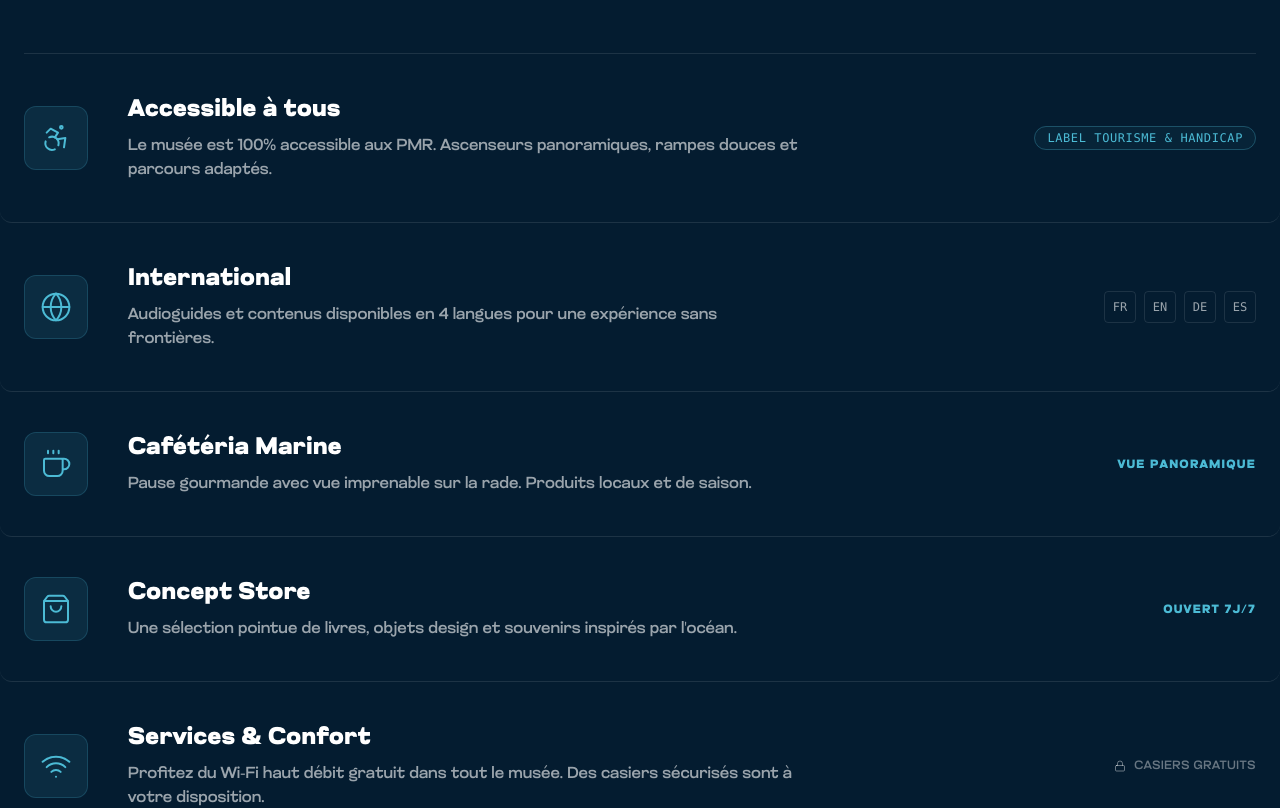
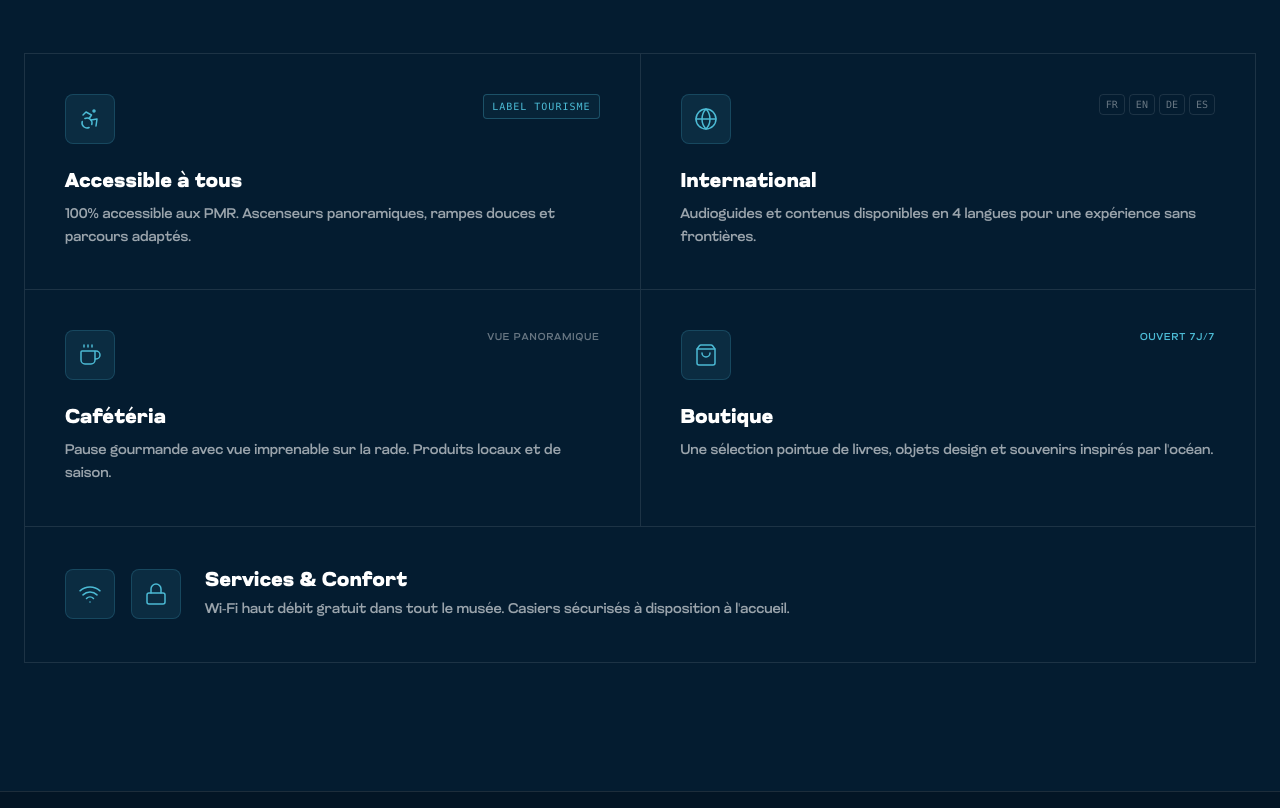
Before and after one commit to KillianGil/reaco-site-abysse, a Next.js app: page /informations in a window 1280 px wide. Shown: the part 2800-3608 px from the top of the page. Built offline with nearby package versions, Linux system fonts and the light colour scheme.

Commit message:
Ajustement design v11

```diff
--- a/src/app/informations/page.tsx
+++ b/src/app/informations/page.tsx
@@ -399,100 +399,88 @@ export default function InformationsPage() {
                     {/* Services Grid - Cleaner Design */}
                     {/* Services Grid - Cleaner Design - Uniform Grid */}
                     {/* Services List - Clean Manifest Design */}
-                    <div className="flex flex-col border-t border-white/10">
+                    {/* Services Technical Grid */}
+                    <div className="grid grid-cols-1 md:grid-cols-2 border-t border-l border-white/10">
 
-                        {/* Accessibilité */}
-                        <div className="group py-8 md:py-10 border-b border-white/10 flex flex-col md:flex-row md:items-center gap-6 md:gap-10 hover:bg-[#4CBBD5]/5 transition-colors px-4 -mx-4 md:px-6 md:-mx-6 rounded-xl">
-                            <div className="w-12 h-12 md:w-16 md:h-16 flex-shrink-0 bg-[#4CBBD5]/10 rounded-xl flex items-center justify-center border border-[#4CBBD5]/20 group-hover:scale-105 transition-transform">
-                                <Accessibility className="w-6 h-6 md:w-8 md:h-8 text-[#4CBBD5]" strokeWidth={1.5} />
+                        {/* ACCESS */}
+                        <div className="group p-8 md:p-10 border-r border-b border-white/10 hover:bg-[#4CBBD5]/5 transition-colors relative">
+                            <div className="flex justify-between items-start mb-6">
+                                <div className="p-3 bg-[#4CBBD5]/10 rounded-lg border border-[#4CBBD5]/20 group-hover:scale-105 transition-transform">
+                                    <Accessibility className="w-6 h-6 text-[#4CBBD5]" strokeWidth={1.5} />
                                 </div>
-                            <div className="flex-1">
-                                <h4 className="text-xl md:text-2xl font-bold mb-2 group-hover:text-[#4CBBD5] transition-colors">Accessible à tous</h4>
-                                <p className="text-white/60 text-sm md:text-base leading-relaxed max-w-2xl">
-                                    Le musée est 100% accessible aux PMR. Ascenseurs panoramiques, rampes douces et parcours adaptés.
+                                <span className="text-[10px] font-mono text-[#4CBBD5] uppercase tracking-widest border border-[#4CBBD5]/30 px-2 py-1 rounded bg-[#4CBBD5]/5">
+                                    Label Tourisme
+                                </span>
+                            </div>
+                            <h4 className="text-xl font-bold mb-2 group-hover:text-[#4CBBD5] transition-colors">Accessible à tous</h4>
+                            <p className="text-white/60 text-sm leading-relaxed">
+                                100% accessible aux PMR. Ascenseurs panoramiques, rampes douces et parcours adaptés.
                             </p>
                         </div>
-                            <div className="flex-shrink-0">
-                                <span className="px-3 py-1 border border-[#4CBBD5]/30 rounded-full text-[#4CBBD5] text-xs font-mono uppercase tracking-wider bg-[#4CBBD5]/5">
-                                    Label Tourisme & Handicap
-                                </span>
+
+                        {/* INTERNATIONAL */}
+                        <div className="group p-8 md:p-10 border-r border-b border-white/10 hover:bg-[#4CBBD5]/5 transition-colors relative">
+                            <div className="flex justify-between items-start mb-6">
+                                <div className="p-3 bg-[#4CBBD5]/10 rounded-lg border border-[#4CBBD5]/20 group-hover:scale-105 transition-transform">
+                                    <Globe className="w-6 h-6 text-[#4CBBD5]" strokeWidth={1.5} />
                                 </div>
-                        </div>
-
-                        {/* International */}
-                        <div className="group py-8 md:py-10 border-b border-white/10 flex flex-col md:flex-row md:items-center gap-6 md:gap-10 hover:bg-[#4CBBD5]/5 transition-colors px-4 -mx-4 md:px-6 md:-mx-6 rounded-xl">
-                            <div className="w-12 h-12 md:w-16 md:h-16 flex-shrink-0 bg-[#4CBBD5]/10 rounded-xl flex items-center justify-center border border-[#4CBBD5]/20 group-hover:scale-105 transition-transform">
-                                <Globe className="w-6 h-6 md:w-8 md:h-8 text-[#4CBBD5]" strokeWidth={1.5} />
-                            </div>
-                            <div className="flex-1">
-                                <h4 className="text-xl md:text-2xl font-bold mb-2 group-hover:text-[#4CBBD5] transition-colors">International</h4>
-                                <p className="text-white/60 text-sm md:text-base leading-relaxed max-w-2xl">
-                                    Audioguides et contenus disponibles en 4 langues pour une expérience sans frontières.
-                                </p>
-                            </div>
-                            <div className="flex-shrink-0 flex gap-2">
+                                <div className="flex gap-1">
                                     {['FR', 'EN', 'DE', 'ES'].map((lang) => (
-                                    <span key={lang} className="w-8 h-8 flex items-center justify-center border border-white/10 rounded text-xs font-mono text-white/60">
+                                        <span key={lang} className="text-[10px] font-mono text-white/40 border border-white/10 px-1.5 py-0.5 rounded">
                                             {lang}
                                         </span>
                                     ))}
                                 </div>
                             </div>
+                            <h4 className="text-xl font-bold mb-2 group-hover:text-[#4CBBD5] transition-colors">International</h4>
+                            <p className="text-white/60 text-sm leading-relaxed">
+                                Audioguides et contenus disponibles en 4 langues pour une expérience sans frontières.
+                            </p>
+                        </div>
 
-                        {/* Cafétéria */}
-                        <div className="group py-8 md:py-10 border-b border-white/10 flex flex-col md:flex-row md:items-center gap-6 md:gap-10 hover:bg-[#4CBBD5]/5 transition-colors px-4 -mx-4 md:px-6 md:-mx-6 rounded-xl">
-                            <div className="w-12 h-12 md:w-16 md:h-16 flex-shrink-0 bg-[#4CBBD5]/10 rounded-xl flex items-center justify-center border border-[#4CBBD5]/20 group-hover:scale-105 transition-transform">
-                                <Coffee className="w-6 h-6 md:w-8 md:h-8 text-[#4CBBD5]" strokeWidth={1.5} />
+                        {/* RESTAURATION */}
+                        <div className="group p-8 md:p-10 border-r border-b border-white/10 hover:bg-[#4CBBD5]/5 transition-colors relative">
+                            <div className="flex justify-between items-start mb-6">
+                                <div className="p-3 bg-[#4CBBD5]/10 rounded-lg border border-[#4CBBD5]/20 group-hover:scale-105 transition-transform">
+                                    <Coffee className="w-6 h-6 text-[#4CBBD5]" strokeWidth={1.5} />
                                 </div>
-                            <div className="flex-1">
-                                <h4 className="text-xl md:text-2xl font-bold mb-2 group-hover:text-[#4CBBD5] transition-colors">Cafétéria Marine</h4>
-                                <p className="text-white/60 text-sm md:text-base leading-relaxed max-w-2xl">
+                                <span className="text-[10px] uppercase tracking-widest text-white/40">Vue Panoramique</span>
+                            </div>
+                            <h4 className="text-xl font-bold mb-2 group-hover:text-[#4CBBD5] transition-colors">Cafétéria</h4>
+                            <p className="text-white/60 text-sm leading-relaxed">
                                 Pause gourmande avec vue imprenable sur la rade. Produits locaux et de saison.
                             </p>
                         </div>
-                            <div className="flex-shrink-0">
-                                <span className="text-[#4CBBD5] text-xs font-bold uppercase tracking-widest">
-                                    Vue Panoramique
-                                </span>
+
+                        {/* BOUTIQUE */}
+                        <div className="group p-8 md:p-10 border-r border-b border-white/10 hover:bg-[#4CBBD5]/5 transition-colors relative">
+                            <div className="flex justify-between items-start mb-6">
+                                <div className="p-3 bg-[#4CBBD5]/10 rounded-lg border border-[#4CBBD5]/20 group-hover:scale-105 transition-transform">
+                                    <ShoppingBag className="w-6 h-6 text-[#4CBBD5]" strokeWidth={1.5} />
                                 </div>
+                                <span className="text-[10px] uppercase tracking-widest text-[#4CBBD5]">Ouvert 7j/7</span>
                             </div>
-
-                        {/* Boutique */}
-                        <div className="group py-8 md:py-10 border-b border-white/10 flex flex-col md:flex-row md:items-center gap-6 md:gap-10 hover:bg-[#4CBBD5]/5 transition-colors px-4 -mx-4 md:px-6 md:-mx-6 rounded-xl">
-                            <div className="w-12 h-12 md:w-16 md:h-16 flex-shrink-0 bg-[#4CBBD5]/10 rounded-xl flex items-center justify-center border border-[#4CBBD5]/20 group-hover:scale-105 transition-transform">
-                                <ShoppingBag className="w-6 h-6 md:w-8 md:h-8 text-[#4CBBD5]" strokeWidth={1.5} />
-                            </div>
-                            <div className="flex-1">
-                                <h4 className="text-xl md:text-2xl font-bold mb-2 group-hover:text-[#4CBBD5] transition-colors">Concept Store</h4>
-                                <p className="text-white/60 text-sm md:text-base leading-relaxed max-w-2xl">
+                            <h4 className="text-xl font-bold mb-2 group-hover:text-[#4CBBD5] transition-colors">Boutique</h4>
+                            <p className="text-white/60 text-sm leading-relaxed">
                                 Une sélection pointue de livres, objets design et souvenirs inspirés par l&apos;océan.
                             </p>
                         </div>
-                            <div className="flex-shrink-0">
-                                <span className="text-[#4CBBD5] text-xs font-bold uppercase tracking-widest">
-                                    Ouvert 7j/7
-                                </span>
+
+                        {/* WIFI & LOCKERS */}
+                        <div className="group p-8 md:p-10 border-r border-b border-white/10 hover:bg-[#4CBBD5]/5 transition-colors relative md:col-span-2 flex flex-col md:flex-row md:items-center gap-6">
+                            <div className="flex gap-4">
+                                <div className="p-3 bg-[#4CBBD5]/10 rounded-lg border border-[#4CBBD5]/20">
+                                    <Wifi className="w-6 h-6 text-[#4CBBD5]" strokeWidth={1.5} />
                                 </div>
-                        </div>
-
-                        {/* Services & Confort */}
-                        <div className="group py-8 md:py-10 border-b border-white/10 flex flex-col md:flex-row md:items-center gap-6 md:gap-10 hover:bg-[#4CBBD5]/5 transition-colors px-4 -mx-4 md:px-6 md:-mx-6 rounded-xl">
-                            <div className="flex md:flex-col gap-2 flex-shrink-0">
-                                <div className="w-12 h-12 md:w-16 md:h-16 bg-[#4CBBD5]/10 rounded-xl flex items-center justify-center border border-[#4CBBD5]/20 group-hover:scale-105 transition-transform">
-                                    <Wifi className="w-6 h-6 md:w-8 md:h-8 text-[#4CBBD5]" strokeWidth={1.5} />
+                                <div className="p-3 bg-[#4CBBD5]/10 rounded-lg border border-[#4CBBD5]/20">
+                                    <Lock className="w-6 h-6 text-[#4CBBD5]" strokeWidth={1.5} />
                                 </div>
                             </div>
                             <div className="flex-1">
-                                <h4 className="text-xl md:text-2xl font-bold mb-2 group-hover:text-[#4CBBD5] transition-colors">Services & Confort</h4>
-                                <p className="text-white/60 text-sm md:text-base leading-relaxed max-w-2xl">
-                                    Profitez du Wi-Fi haut débit gratuit dans tout le musée. Des casiers sécurisés sont à votre disposition.
+                                <h4 className="text-xl font-bold mb-1 group-hover:text-[#4CBBD5] transition-colors">Services & Confort</h4>
+                                <p className="text-white/60 text-sm leading-relaxed">
+                                    Wi-Fi haut débit gratuit dans tout le musée. Casiers sécurisés à disposition à l&apos;accueil.
                                 </p>
-                            </div>
-                            <div className="flex-shrink-0">
-                                <div className="flex items-center gap-2 text-white/40 text-xs uppercase tracking-wider">
-                                    <Lock className="w-3 h-3" />
-                                    <span>Casiers Gratuits</span>
-                                </div>
                             </div>
                         </div>
 
```
Lines whose indentation alone changed are shown as unchanged.
